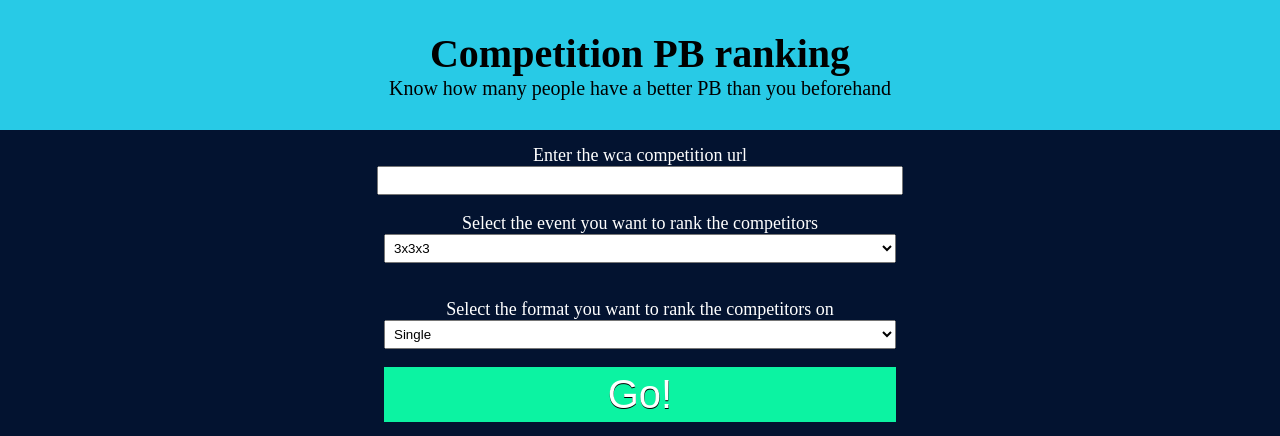
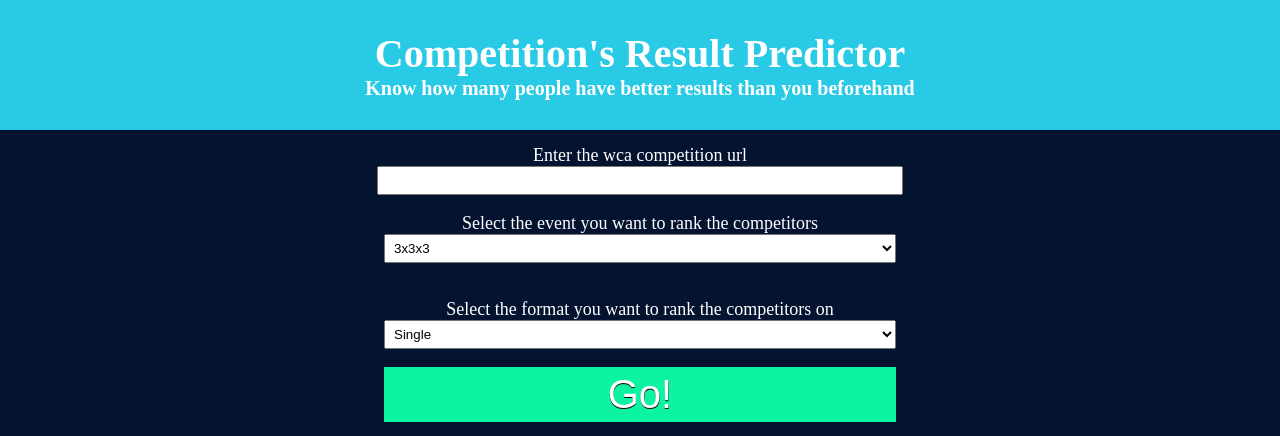
Before and after one commit to i6iesma/wca-competition-predictor, a Flask app: page / in a window 1280 px wide. Shown: the top 436 px of the page. Run offline with Flask 3, Linux system fonts and the light colour scheme.

Commit message:
changed title color and changed name to competition's result predictor

```diff
--- a/python-app/static/css/style.css
+++ b/python-app/static/css/style.css
@@ -23,6 +23,7 @@ div.title-box {
 div.title-text {
   padding-bottom: 30px;
   font-size: 20px;
+  color: white;
 }
 div.form {
   background-color: var(--secondary);
--- a/python-app/templates/base.html
+++ b/python-app/templates/base.html
@@ -1,22 +1,23 @@
 <!DOCTYPE html>
 <html lang="en">
   <head>
-    <title></title>
     <meta charset="UTF-8" />
     <meta name="viewport" content="width=device-width, initial-scale=1" />
-    <link href="/static/css/style.css" rel="stylesheet" type="text/css">
+    <link href="/static/css/style.css" rel="stylesheet" type="text/css" />
     <script src="/static/index.js
         "></script>
-    <title>Competition Predictor</title>
+    <title>Competition's Result Predictor</title>
     {% block head %} {% endblock %}
   </head>
   <body>
-      <div class=title-box>
-          <div class=title-text>
-    <h1 class=title >Competition PB ranking</h1>
-    <h4=title>Know how many people have a better PB than you beforehand</h4>
-          </div>
+    <div class="title-box">
+      <div class="title-text">
+        <h1 class="title">Competition's Result Predictor</h1>
+        <h4 ="title">
+          Know how many people have better results than you beforehand
+        </h4>
       </div>
+    </div>
     {% block body %} {% endblock %}
   </body>
 </html>
```
